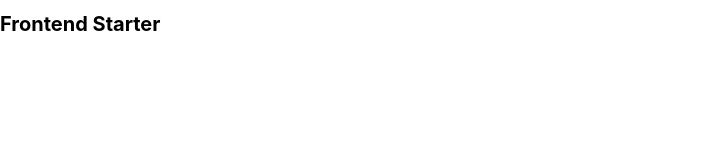
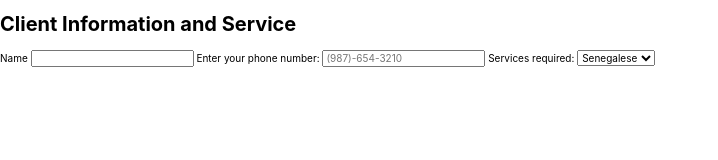
Before and after one commit to efoejean/Project1, a website: page index.html in a window 1280 px wide. Shown: the whole page, without its empty margins (0-718 px from the left). Drawn offline with nearby package versions, Linux system fonts and the light colour scheme.

Commit message:
Create a form and update it with labels

```diff
--- a/index.html
+++ b/index.html
@@ -11,10 +11,30 @@
 
     <link rel="stylesheet" href="style.css" />
 
-    <title>Frontend Starter</title>
+    <title>Client Information and Service</title>
   </head>
   <body>
-    <h1>Frontend Starter</h1>
+    <h1>Client Information and Service</h1>
+    <form>
+      <label>Name </label><input type="text" />
+      <label for="phone">Enter your phone number:</label>
+      <input
+        type="tel"
+        id="phone"
+        name="phone"
+        placeholder="(987)-654-3210"
+        required
+      />
+
+      <label for="Services">Services required:</label>
+
+      <select name="Services" id="style">
+        <option value="senegalese">Senegalese</option>
+        <option value="twist">twist</option>
+        <option value="microbraids">microbraids</option>
+        <option value="cornrows">cornrows</option>
+      </select>
+    </form>
     <script src="./scripts.js" type="module"></script>
   </body>
 </html>
```
